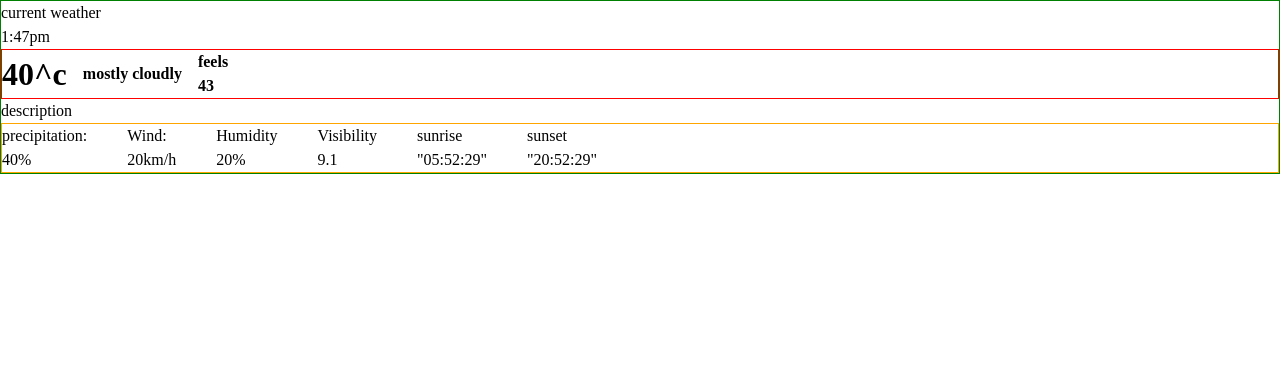
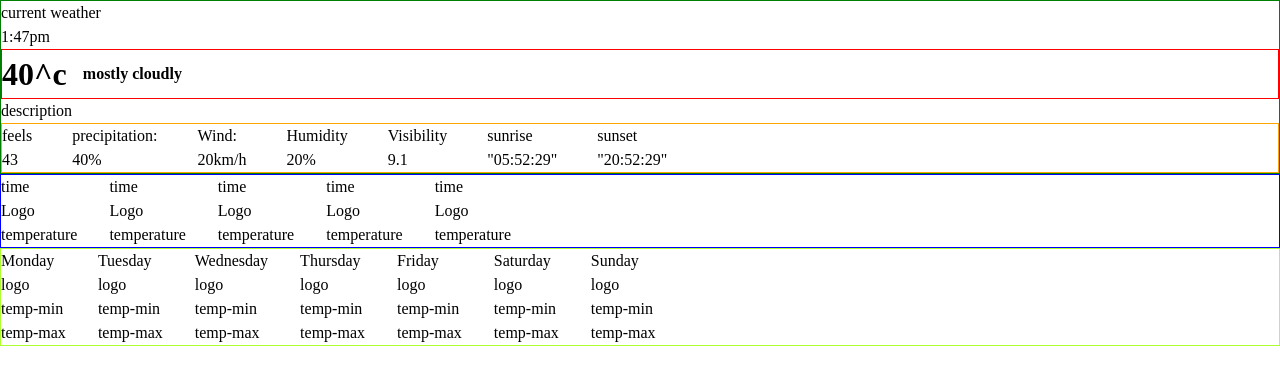
Before and after one commit to GiroFrm/weatherApp, a website built with webpack: page src/template.html in a window 1280 px wide. Built offline with nearby package versions, Linux system fonts and the light colour scheme.

Commit message:
feat: Add week day names to card-week-forecast

```diff
--- a/src/template.html
+++ b/src/template.html
@@ -14,10 +14,11 @@
      <div class="temp-container">
         <p class="temp-container__temp">40^c</p>
         <p>mostly cloudly</p>
-        <p>feels <span>43</span></p>
      </div>
-     <div>description</div>
+     <p class="description">description</p>
+
      <div class="container-infos">
+      <p>feels <span>43</span></p>
       <p>precipitation: <span>40%</span></p>
       <p>Wind: <span>20km/h</span></p>
       <p>Humidity<span>20%</span></p>
@@ -26,5 +27,83 @@
       <p>sunset<span>"20:52:29"</span></p>
      </div>
     </div>
+    <div class="hourly-temperature-container">
+        <div>
+            <p>time</p>
+            <p>Logo</p>
+            <p>temperature</p>
+        </div>
+        <div>
+            <p>time</p>
+            <p>Logo</p>
+            <p>temperature</p>
+        </div>
+        <div>
+            <p>time</p>
+            <p>Logo</p>
+            <p>temperature</p>
+        </div>
+        <div>
+            <p>time</p>
+            <p>Logo</p>
+            <p>temperature</p>
+        </div>
+        <div>
+            <p>time</p>
+            <p>Logo</p>
+            <p>temperature</p>
+        </div>
+    </div>
+    <div class="week-forecast-container">
+     <div class="card-week-forecast">
+        <p>Monday</p>
+        <p>logo</p>
+        <div><p>temp-min</p>
+            <p>temp-max</p>
+        </div>
+     </div>
+     <div class="card-week-forecast">
+        <p>Tuesday</p>
+        <p>logo</p>
+        <div><p>temp-min</p>
+            <p>temp-max</p>
+        </div>
+     </div>
+     <div class="card-week-forecast">
+        <p>Wednesday</p>
+        <p>logo</p>
+        <div><p>temp-min</p>
+            <p>temp-max</p>
+        </div>
+     </div>
+     <div class="card-week-forecast">
+        <p>Thursday</p>
+        <p>logo</p>
+        <div><p>temp-min</p>
+            <p>temp-max</p>
+        </div>
+     </div>
+     <div class="card-week-forecast">
+        <p>Friday</p>
+        <p>logo</p>
+        <div><p>temp-min</p>
+            <p>temp-max</p>
+        </div>
+     </div>
+     <div class="card-week-forecast">
+        <p>Saturday</p>
+        <p>logo</p>
+        <div><p>temp-min</p>
+            <p>temp-max</p>
+        </div>
+     </div>
+     <div class="card-week-forecast">
+        <p>Sunday</p>
+        <p>logo</p>
+        <div><p>temp-min</p>
+            <p>temp-max</p>
+        </div>
+    </div>
+    </div>
 </body>
 </html>
```
